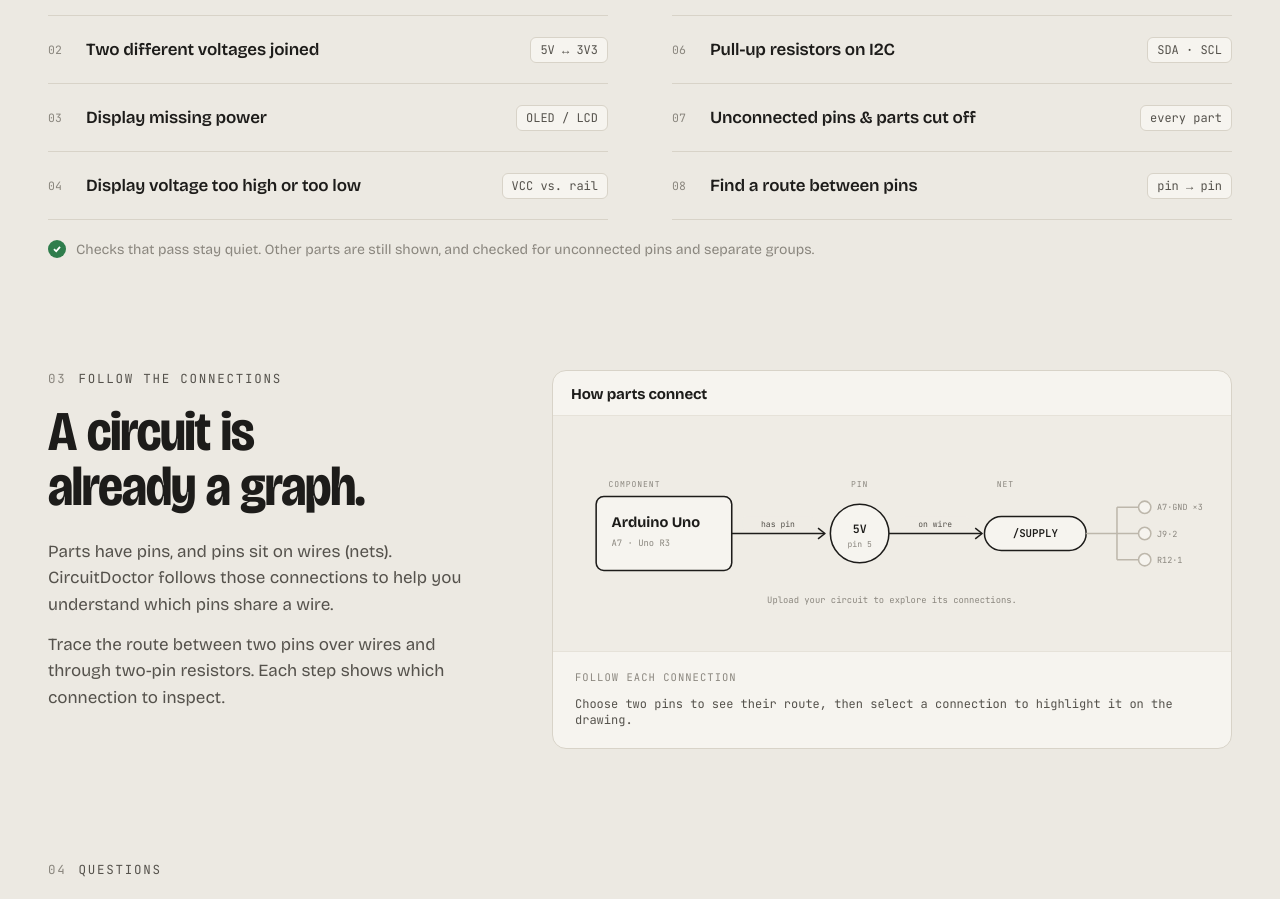
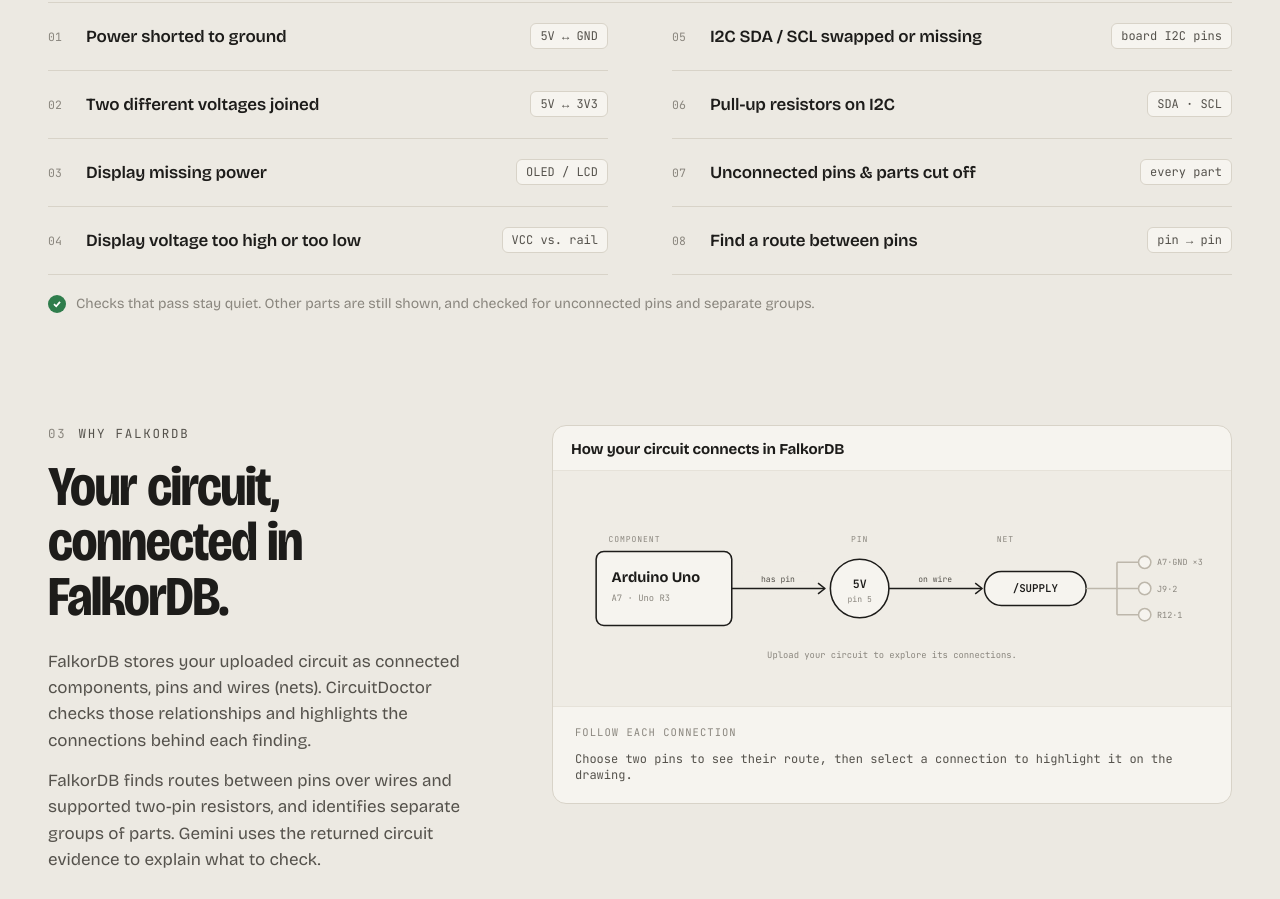
Before and after one commit to n0y0nD/CircuitDoctor, a website built with Vite: page frontend/index.html in a window 1280 px wide. Shown: the part 1901-2800 px from the top of the page. Built offline with nearby package versions, Linux system fonts and the light colour scheme; files whose address does not match are found by name.

Commit message:
Explain FalkorDB's role on the landing page

```diff
--- a/frontend/src/landing.ts
+++ b/frontend/src/landing.ts
@@ -56,6 +56,7 @@ export function landingHtml() {
     <p class="kicker">Continuity test <b>·)))</b> for KiCad netlists</p>
     <h1 class="display" id="welcome-title">Hear the short<br>before you <em>smell</em> it.</h1>
     <p class="sub">CircuitDoctor probes every pin and net in your KiCad netlist, and highlights possible wiring problems before you connect your board.</p>
+    <a class="graph-badge" href="#graph">Circuit analysis powered by <strong>FalkorDB</strong> <span aria-hidden="true">↗</span></a>
     <div class="bench-wrap">${bench()}</div>
     <section class="drop dropzone" id="dropzone" aria-live="polite">
       ${netDoc}
@@ -73,7 +74,7 @@ export function landingHtml() {
       <div class="feat"><span class="dial" style="font-size:10px">↔</span><div><b>Trace a connection</b><small>Pin to pin, every hop shown</small></div></div>
       <div class="feat"><span class="dial">?</span><div><b>Ask AI with evidence</b><small>Answers explain your connections</small></div></div>
     </div>
-    <div class="pow">Connections from your file. No circuit simulation.</div>
+    <div class="pow">Powered by <strong>FalkorDB</strong><br>Connections from your file. No circuit simulation.</div>
   </footer>
   </div>
   ${belowFoldHtml()}
@@ -134,11 +135,11 @@ function belowFoldHtml() {
 </section>
 <section class="sec" id="graph" aria-labelledby="graph-title">
   <div class="why">
-    <div>${kicker('03', 'Follow the connections')}<h2 class="display" id="graph-title">A circuit is<br>already a graph.</h2>
-      <p class="body">Parts have pins, and pins sit on wires (nets). CircuitDoctor follows those connections to help you understand which pins share a wire.</p>
-      <p class="body">Trace the route between two pins over wires and through two-pin resistors. Each step shows which connection to inspect.</p></div>
+    <div>${kicker('03', 'Why FalkorDB')}<h2 class="display" id="graph-title">Your circuit,<br>connected in FalkorDB.</h2>
+      <p class="body">FalkorDB stores your uploaded circuit as connected components, pins and wires (nets). CircuitDoctor checks those relationships and highlights the connections behind each finding.</p>
+      <p class="body">FalkorDB finds routes between pins over wires and supported two-pin resistors, and identifies separate groups of parts. Gemini uses the returned circuit evidence to explain what to check.</p></div>
     <div class="gpanel">
-      <div class="ph"><h2>How parts connect</h2></div>
+      <div class="ph"><h2>How your circuit connects in FalkorDB</h2></div>
       <div class="gd"><svg viewBox="0 0 880 236" role="img" aria-label="A component has pins; each pin is on a net" font-family="JetBrains Mono, monospace">
         <rect x="56" y="70" width="176" height="96" rx="10" fill="#F6F4EF" stroke="#1D1C1A" stroke-width="2"/>
         <text x="72" y="58" font-size="10.5" letter-spacing="1.2" fill="#8A867E">COMPONENT</text>
@@ -183,7 +184,7 @@ function belowFoldHtml() {
 <footer class="pfoot">
   <div class="brand sm">${sym('cd-logo')}CircuitDoctor</div>
   <nav aria-label="Footer"><a href="#how">How it works</a><a href="${GITHUB_URL}" target="_blank" rel="noopener noreferrer">GitHub</a></nav>
-  <div class="pow">Connections from your file. No circuit simulation.</div>
+  <div class="pow">Powered by <strong>FalkorDB</strong><br>Connections from your file. No circuit simulation.</div>
 </footer>`;
 }
 
--- a/frontend/src/style.css
+++ b/frontend/src/style.css
@@ -134,6 +134,9 @@ body[data-screen="workspace"] #connection-status, body[data-screen="loading"] #c
 .hero .kicker { margin: 34px 0 0; }
 .hero h1 { margin: 10px 0 0; font-size: clamp(48px, 6vw, 86px); }
 .hero .sub { margin: 12px 0 0; font-size: 18.5px; line-height: 1.45; color: var(--ink2); max-width: 900px; }
+.graph-badge { display: inline-flex; align-items: center; gap: 6px; margin-top: 18px; padding: 7px 12px; border: 1px solid var(--line); border-radius: 999px; color: var(--ink2); font-size: 13px; text-decoration: none; }
+.graph-badge strong { color: var(--ink); }
+.graph-badge:hover { border-color: var(--ink2); }
 .bench-wrap { position: relative; width: 100vw; height: 240px; margin-top: 27px; pointer-events: none; }
 .bench { position: absolute; left: 50%; top: 0; width: 1440px; height: 240px; transform: translateX(-50%); overflow: visible; }
 .drop { display: flex; align-items: center; gap: 20px; width: min(736px, 100%); min-height: 104px; margin-top: 4px; padding: 12px 18px 12px 24px; text-align: left; }
```
